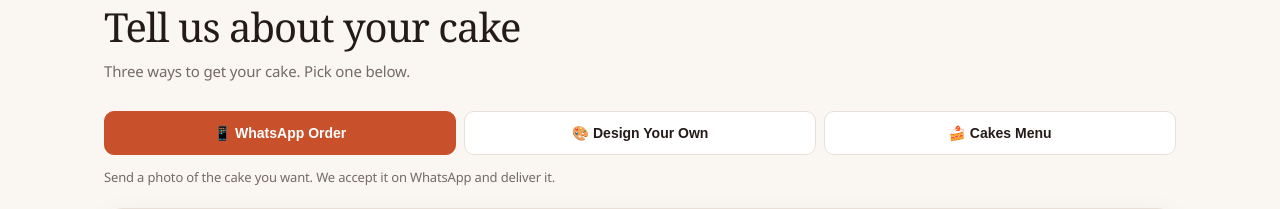
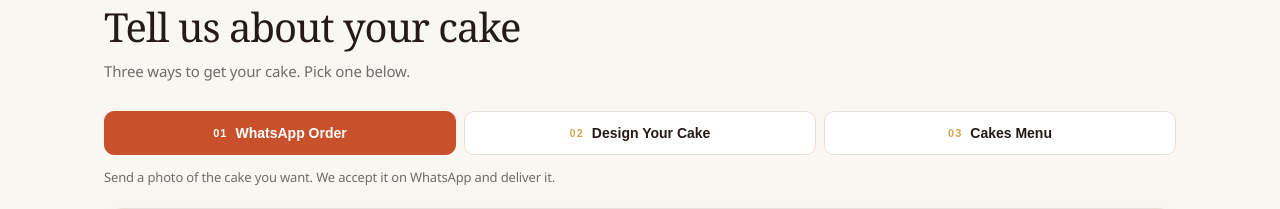
Before and after one commit to KinGMssN/suren_pastries, a Flask app: page /customized-cake in a window 1280 px wide. Shown: the part 397-606 px from the top of the page. Run offline with Flask 3, Linux system fonts and the light colour scheme.

Commit message:
Custom cakes round 2: numbered tabs, stepped Design Your Cake, overflow fix, menu Add aligned

```diff
--- a/app/templates/customized_cake.html
+++ b/app/templates/customized_cake.html
@@ -39,9 +39,9 @@
 
     <!-- Three options: 1 WhatsApp order (existing, unchanged) / 2 Design Your Own / 3 Cakes menu -->
     <div class="cake-tabs" role="tablist" aria-label="Ways to order a cake">
-      <button class="cake-tab active" type="button" role="tab" aria-selected="true" data-cake-tab="whatsapp">📱 WhatsApp Order</button>
-      <button class="cake-tab" type="button" role="tab" aria-selected="false" data-cake-tab="diy">🎨 Design Your Own</button>
-      <button class="cake-tab" type="button" role="tab" aria-selected="false" data-cake-tab="cakes">🍰 Cakes Menu</button>
+      <button class="cake-tab active" type="button" role="tab" aria-selected="true" data-cake-tab="whatsapp"><span class="cake-tab-num">01</span> WhatsApp Order</button>
+      <button class="cake-tab" type="button" role="tab" aria-selected="false" data-cake-tab="diy"><span class="cake-tab-num">02</span> Design Your Cake</button>
+      <button class="cake-tab" type="button" role="tab" aria-selected="false" data-cake-tab="cakes"><span class="cake-tab-num">03</span> Cakes Menu</button>
     </div>
     <p class="cake-tab-note" id="cake-tab-note">Send a photo of the cake you want. We accept it on WhatsApp and deliver it.</p>
 
@@ -91,20 +91,66 @@
     </form>
     </div>
 
-    <!-- 2. Design Your Own — frontend only. On submit it fills the WhatsApp Order form above, which sends it through the existing flow. No backend change. -->
+    <!-- 2. Design Your Cake — rebuilt as numbered steps, Occasion first. Frontend only. -->
     <div class="cake-panel" id="cake-panel-diy" role="tabpanel" hidden>
     <form id="cake-diy-form" class="cake-form cake-diy-form">
       <div class="cake-diy-preview" aria-live="polite">
-        <div class="cake-preview-cake cake-shape-round" id="cake-preview-cake"><span id="cake-preview-emoji">🎂</span></div>
+        <div class="cake-preview-cake cake-shape-round" id="cake-preview-cake"><span class="cake-preview-plate"></span></div>
         <div class="cake-preview-text">
           <div class="cake-preview-name" id="cake-preview-name">Your cake</div>
-          <div class="cake-preview-line" id="cake-preview-line">Pick a colour, shape and size to see it here.</div>
+          <div class="cake-preview-line" id="cake-preview-line">Start with the occasion below.</div>
         </div>
       </div>
 
-      <div class="cake-diy-grid">
-        <fieldset class="cake-field cake-field-wide">
-          <legend>Cake colour</legend>
+      <fieldset class="cake-step">
+        <legend><span class="cake-step-num">1</span> For which occasion?</legend>
+        <div class="cake-chips">
+          <label class="cake-chip"><input type="radio" name="diy_occasion" value="Birthday" checked>Birthday</label>
+          <label class="cake-chip"><input type="radio" name="diy_occasion" value="Anniversary">Anniversary</label>
+          <label class="cake-chip"><input type="radio" name="diy_occasion" value="Wedding">Wedding</label>
+          <label class="cake-chip"><input type="radio" name="diy_occasion" value="Baby Shower">Baby Shower</label>
+          <label class="cake-chip"><input type="radio" name="diy_occasion" value="Graduation">Graduation</label>
+          <label class="cake-chip"><input type="radio" name="diy_occasion" value="Farewell">Farewell</label>
+          <label class="cake-chip"><input type="radio" name="diy_occasion" value="Just Because">Just Because</label>
+          <label class="cake-chip"><input type="radio" name="diy_occasion" value="Other">Other</label>
+        </div>
+        <div class="cake-field cake-field-narrow">
+          <label for="cake-diy-occasion-other">Occasion, if other <span>(optional)</span></label>
+          <input id="cake-diy-occasion-other" name="diy_occasion_other" type="text" maxlength="40" placeholder="e.g. Housewarming">
+        </div>
+      </fieldset>
+
+      <fieldset class="cake-step">
+        <legend><span class="cake-step-num">2</span> How big should it be?</legend>
+        <div class="cake-chips">
+          <label class="cake-chip"><input type="radio" name="diy_size" value="0.5 kg (serves 4-6)" checked>0.5 kg <span class="cake-chip-sub">4-6 people</span></label>
+          <label class="cake-chip"><input type="radio" name="diy_size" value="1 kg (serves 8-10)">1 kg <span class="cake-chip-sub">8-10 people</span></label>
+          <label class="cake-chip"><input type="radio" name="diy_size" value="1.5 kg (serves 12-15)">1.5 kg <span class="cake-chip-sub">12-15 people</span></label>
+          <label class="cake-chip"><input type="radio" name="diy_size" value="2 kg (serves 16-20)">2 kg <span class="cake-chip-sub">16-20 people</span></label>
+          <label class="cake-chip"><input type="radio" name="diy_size" value="3 kg (serves 24+)">3 kg <span class="cake-chip-sub">24+ people</span></label>
+        </div>
+      </fieldset>
+
+      <fieldset class="cake-step">
+        <legend><span class="cake-step-num">3</span> Which flavour?</legend>
+        <div class="cake-field cake-field-narrow">
+          <label for="cake-diy-flavour">Flavour</label>
+          <select id="cake-diy-flavour" name="diy_flavour" required>
+            <option value="">Choose a flavour</option>
+            <option>Chocolate</option>
+            <option>Vanilla</option>
+            <option>Butterscotch</option>
+            <option>Red Velvet</option>
+            <option>Strawberry</option>
+            <option>Pineapple</option>
+            <option>Mango</option>
+            <option>Black Forest</option>
+          </select>
+        </div>
+      </fieldset>
+
+      <fieldset class="cake-step">
+        <legend><span class="cake-step-num">4</span> Colour and shape</legend>
         <div class="cake-colours">
           <label class="cake-colour"><input type="radio" name="diy_colour" value="Pink" data-hex="#F7A8B8" checked><span style="background:#F7A8B8" title="Pink"></span>Pink</label>
           <label class="cake-colour"><input type="radio" name="diy_colour" value="Chocolate" data-hex="#6B4226"><span style="background:#6B4226" title="Chocolate"></span>Chocolate</label>
@@ -115,11 +161,7 @@
           <label class="cake-colour"><input type="radio" name="diy_colour" value="Lemon Yellow" data-hex="#F9D976"><span style="background:#F9D976" title="Lemon Yellow"></span>Lemon</label>
           <label class="cake-colour cake-colour-custom"><input type="color" id="cake-diy-custom-colour" value="#C8502A" aria-label="Pick your own colour"><span>Your colour</span></label>
         </div>
-        </fieldset>
-
-        <fieldset class="cake-field">
-          <legend>Shape</legend>
-          <div class="cake-chips">
+        <div class="cake-chips cake-chips-shapes">
           <label class="cake-chip"><input type="radio" name="diy_shape" value="Round" checked>Round</label>
           <label class="cake-chip"><input type="radio" name="diy_shape" value="Square">Square</label>
           <label class="cake-chip"><input type="radio" name="diy_shape" value="Heart">Heart</label>
@@ -127,19 +169,8 @@
         </div>
       </fieldset>
 
-        <fieldset class="cake-field">
-          <legend>Size</legend>
-          <div class="cake-chips">
-            <label class="cake-chip"><input type="radio" name="diy_size" value="0.5 kg (serves 4-6)" checked>0.5 kg</label>
-            <label class="cake-chip"><input type="radio" name="diy_size" value="1 kg (serves 8-10)">1 kg</label>
-            <label class="cake-chip"><input type="radio" name="diy_size" value="1.5 kg (serves 12-15)">1.5 kg</label>
-            <label class="cake-chip"><input type="radio" name="diy_size" value="2 kg (serves 16-20)">2 kg</label>
-            <label class="cake-chip"><input type="radio" name="diy_size" value="3 kg (serves 24+)">3 kg</label>
-          </div>
-        </fieldset>
-
-        <fieldset class="cake-field cake-field-wide">
-          <legend>Toppings</legend>
+      <fieldset class="cake-step">
+        <legend><span class="cake-step-num">5</span> Toppings</legend>
         <div class="cake-chips cake-chips-check">
           <label class="cake-chip"><input type="checkbox" name="diy_topping" value="Choco Chips">Choco Chips</label>
           <label class="cake-chip"><input type="checkbox" name="diy_topping" value="Fresh Fruits">Fresh Fruits</label>
@@ -152,42 +183,48 @@
         </div>
       </fieldset>
 
-        <fieldset class="cake-field cake-field-wide">
-          <legend>Which occasion?</legend>
-          <div class="cake-chips">
-            <label class="cake-chip"><input type="radio" name="diy_occasion" value="Birthday" checked>🎂 Birthday</label>
-            <label class="cake-chip"><input type="radio" name="diy_occasion" value="Anniversary">💍 Anniversary</label>
-            <label class="cake-chip"><input type="radio" name="diy_occasion" value="Wedding">💒 Wedding</label>
-            <label class="cake-chip"><input type="radio" name="diy_occasion" value="Baby Shower">👶 Baby Shower</label>
-            <label class="cake-chip"><input type="radio" name="diy_occasion" value="Graduation">🎓 Graduation</label>
-            <label class="cake-chip"><input type="radio" name="diy_occasion" value="Farewell">👋 Farewell</label>
-            <label class="cake-chip"><input type="radio" name="diy_occasion" value="Just Because">✨ Just Because</label>
-          </div>
-        </fieldset>
-
+      <fieldset class="cake-step">
+        <legend><span class="cake-step-num">6</span> Name and message on the cake</legend>
         <div class="cake-field">
           <label for="cake-diy-name">Name to write on the cake</label>
           <input id="cake-diy-name" name="diy_name" type="text" maxlength="30" placeholder="e.g. Happy Birthday Ananya">
         </div>
         <div class="cake-field">
-          <label for="cake-diy-flavour">Flavour <span>(optional)</span></label>
-          <select id="cake-diy-flavour" name="diy_flavour">
-            <option value="">No preference</option>
-            <option>Chocolate</option>
-            <option>Vanilla</option>
-            <option>Butterscotch</option>
-            <option>Red Velvet</option>
-            <option>Strawberry</option>
-            <option>Pineapple</option>
-            <option>Mango</option>
+          <label for="cake-diy-message">Message on the cake <span>(optional)</span></label>
+          <input id="cake-diy-message" name="diy_message" type="text" maxlength="60" placeholder="e.g. Happy 21st!">
+        </div>
+      </fieldset>
+
+      <fieldset class="cake-step">
+        <legend><span class="cake-step-num">7</span> Anything else we should know?</legend>
+        <div class="cake-chips">
+          <label class="cake-chip"><input type="radio" name="diy_eggless" value="Eggless">Eggless</label>
+          <label class="cake-chip"><input type="radio" name="diy_eggless" value="With egg">With egg</label>
+          <label class="cake-chip"><input type="radio" name="diy_eggless" value="No preference" checked>No preference</label>
+        </div>
+        <div class="cake-field">
+          <label for="cake-diy-allergies">Allergies <span>(optional)</span></label>
+          <input id="cake-diy-allergies" name="diy_allergies" type="text" maxlength="120" placeholder="e.g. No nuts, no dairy">
+        </div>
+        <div class="cake-field">
+          <label for="cake-diy-budget">Budget <span>(optional)</span></label>
+          <select id="cake-diy-budget" name="diy_budget">
+            <option value="">No fixed budget</option>
+            <option>Under ₹500</option>
+            <option>₹500 - ₹1,000</option>
+            <option>₹1,000 - ₹2,000</option>
+            <option>Above ₹2,000</option>
           </select>
         </div>
-
-        <div class="cake-field cake-field-wide">
+        <div class="cake-chips">
+          <label class="cake-chip"><input type="radio" name="diy_delivery" value="Delivery" checked>Delivery</label>
+          <label class="cake-chip"><input type="radio" name="diy_delivery" value="Pickup from bakery">Pickup from bakery</label>
+        </div>
+        <div class="cake-field">
           <label for="cake-diy-special">Anything special? <span>(optional)</span></label>
-          <textarea id="cake-diy-special" name="diy_special" rows="3" maxlength="500" placeholder="Allergies, a message, a design idea, eggless, less sugar…"></textarea>
+          <textarea id="cake-diy-special" name="diy_special" rows="3" maxlength="500" placeholder="A design idea, less sugar, a photo reference you will send on WhatsApp…"></textarea>
         </div>
-      </div>
+      </fieldset>
 
       <p class="cake-diy-summary" id="cake-diy-summary" role="status" aria-live="polite"></p>
       <div class="cake-submit-row">
--- a/public/static/css/customized-cake.css
+++ b/public/static/css/customized-cake.css
@@ -100,3 +100,43 @@
 .cake-menu-foot .add-btn{background:#1A1A1A;color:#fff;border:none;font-size:12px;font-weight:500;padding:7px 16px;border-radius:6px;cursor:pointer;font-family:'DM Sans',sans-serif}
 .cake-menu-foot .add-btn:hover{background:#C8502A}
 @media(max-width:760px){.cake-tabs{margin-left:-4px;margin-right:-4px}.cake-tab{min-width:0;flex:1;padding:12px 8px;font-size:13px}.cake-diy-grid{grid-template-columns:1fr}.cake-diy-preview{flex-direction:row}.cakes-grid{grid-template-columns:1fr}}
+
+/* ── ROUND 2: overflow fix + numbered tabs + stepped Design Your Cake ── */
+/* Root cause of the white space: hidden radio/checkbox inputs inside the
+   chips were getting width:100% from `.cake-field input:not([type=file])`,
+   so each invisible input was 360px wide and pushed the page to 628px
+   on the Design tab only. Fix them to 1px and keep them inside the label. */
+.cake-page, .cake-section, .cake-form{overflow-x:clip}
+.cake-page input[type=radio], .cake-page input[type=checkbox]{width:auto !important;min-height:0 !important;padding:0}
+.cake-chip, .cake-colour{position:relative}
+.cake-chip input[type=radio], .cake-chip input[type=checkbox], .cake-colour input[type=radio]{position:absolute !important;width:1px !important;height:1px !important;left:0;top:0;opacity:0;overflow:hidden;clip:rect(0,0,0,0);white-space:nowrap;pointer-events:none}
+.cake-colour-custom input[type=color]{position:static !important;width:28px !important;height:28px !important;opacity:1;clip:auto;overflow:visible;pointer-events:auto}
+.cake-tabs{max-width:100%}
+.cake-tab{min-width:0;display:flex;align-items:center;justify-content:center;gap:8px}
+.cake-tab-num{font-size:11px;font-weight:700;letter-spacing:1px;color:#D4A853}
+.cake-tab.active .cake-tab-num{color:#fff}
+
+/* Stepped form */
+.cake-step{border:0;border-top:1px solid #eee5de;padding:22px 0 4px;margin:0}
+.cake-step:first-of-type{border-top:0;padding-top:4px}
+.cake-step legend{font-size:16px;font-weight:650;padding:0;margin-bottom:14px;float:left;width:100%}
+.cake-step-num{display:inline-flex;align-items:center;justify-content:center;width:26px;height:26px;border-radius:50%;background:#C8502A;color:#fff;font-size:13px;font-weight:700;margin-right:8px}
+.cake-step .cake-field{margin-top:14px}
+.cake-field-narrow{max-width:420px}
+.cake-chip-sub{font-weight:400;color:#756a64;font-size:12px}
+.cake-chip:has(input:checked) .cake-chip-sub{color:rgba(255,255,255,.8)}
+.cake-chips-shapes{margin-top:14px}
+.cake-preview-plate{display:block;width:56px;height:10px;border-radius:5px;background:rgba(255,255,255,.85)}
+.cake-diy-form .cake-field input:not([type=file]), .cake-diy-form .cake-field select, .cake-diy-form .cake-field textarea{width:100%}
+@media(max-width:760px){
+  .cake-tabs{flex-direction:column;flex-wrap:nowrap;gap:8px}
+  .cake-tab{flex:none;width:100%;justify-content:flex-start;padding:13px 16px;font-size:14px}
+  .cake-tab-num{display:inline;font-size:11px}
+  .cake-step legend{font-size:15px}
+  .cake-diy-preview{flex-direction:row}
+}
+/* Cakes menu cards: same bottom-aligned foot as the Menu page */
+.cake-menu-item{align-items:stretch}
+.cake-menu-body{flex:1;min-width:0;display:flex;flex-direction:column}
+.cake-menu-desc{flex:1}
+.cake-menu-foot{margin-top:auto;padding-top:12px;width:100%}
--- a/public/static/js/customized-cake.js
+++ b/public/static/js/customized-cake.js
@@ -215,13 +215,13 @@
   });
 })();
 
-/* ── THREE WAYS TO ORDER: tabs + Design Your Own + Cakes Menu ──
-   Frontend only. No backend change. Design Your Own fills the existing
+/* ── THREE WAYS TO ORDER: tabs + Design Your Cake + Cakes Menu ──
+   Frontend only. No backend change. Design Your Cake fills the existing
    WhatsApp Order form, which sends it through the existing flow. */
 (() => {
   const notes = {
     whatsapp: 'Send a photo of the cake you want. We accept it on WhatsApp and deliver it.',
-    diy: 'Build it yourself — colour, shape, size, toppings, occasion and the name on top.',
+    diy: 'Build it yourself, step by step — occasion first, then size, flavour, colour, toppings and the name on top.',
     cakes: 'Ready-made cakes, 1 kg each. Tap + Add and they go straight into your cart.',
   };
   const tabs = Array.from(document.querySelectorAll('[data-cake-tab]'));
@@ -245,7 +245,7 @@
   const start = (location.hash || '').replace('#', '');
   if (['whatsapp', 'diy', 'cakes'].includes(start)) showTab(start, false);
 
-  /* Design Your Own: live preview + summary, then fill WhatsApp form */
+  /* Design Your Cake: live preview + summary, then fill WhatsApp form */
   const diyForm = document.getElementById('cake-diy-form');
   if (diyForm) {
     const previewCake = document.getElementById('cake-preview-cake');
@@ -261,11 +261,19 @@
       const el = diyForm.querySelector('input[name="diy_colour"]:checked');
       return el ? (el.dataset.hex || '#F7A8B8') : '#F7A8B8';
     };
+    const occasion = () => {
+      const o = pick('diy_occasion');
+      if (o === 'Other') {
+        const other = (document.getElementById('cake-diy-occasion-other').value || '').trim();
+        return other || 'Other occasion';
+      }
+      return o;
+    };
     function update() {
       const colour = pick('diy_colour');
       const shape = pick('diy_shape');
       const size = pick('diy_size');
-      const occasion = pick('diy_occasion');
+      const occ = occasion();
       const name = (document.getElementById('cake-diy-name').value || '').trim();
       const toppings = Array.from(diyForm.querySelectorAll('input[name="diy_topping"]:checked')).map(i => i.value);
       if (previewCake) {
@@ -273,9 +281,9 @@
         previewCake.className = 'cake-preview-cake cake-shape-' + shape.toLowerCase();
       }
       if (previewName) previewName.textContent = name ? name : 'Your cake';
-      if (previewLine) previewLine.textContent = [colour, shape, size, occasion].filter(Boolean).join(' · ') || 'Pick a colour, shape and size to see it here.';
+      if (previewLine) previewLine.textContent = [occ, colour, shape, size].filter(Boolean).join(' · ') || 'Start with the occasion below.';
       if (summary) {
-        summary.textContent = 'Your design: ' + [colour + ' cake', shape, size, toppings.length ? 'Toppings: ' + toppings.join(', ') : 'No toppings yet', occasion, name ? 'Name on cake: "' + name + '"' : ''].filter(Boolean).join(' — ') + '.';
+        summary.textContent = 'Your design: ' + [occ + ' cake', colour, shape, size, toppings.length ? 'Toppings: ' + toppings.join(', ') : 'No toppings yet', name ? 'Name on cake: "' + name + '"' : ''].filter(Boolean).join(' — ') + '.';
       }
     }
     diyForm.addEventListener('input', update);
@@ -286,20 +294,29 @@
     update();
     diyForm.addEventListener('submit', e => {
       e.preventDefault();
+      if (!diyForm.reportValidity()) return;
       const colour = customColour && document.activeElement === customColour ? 'Custom colour ' + customColour.value : pick('diy_colour');
       const toppings = Array.from(diyForm.querySelectorAll('input[name="diy_topping"]:checked')).map(i => i.value);
       const flavour = document.getElementById('cake-diy-flavour').value;
       const name = (document.getElementById('cake-diy-name').value || '').trim();
+      const message = (document.getElementById('cake-diy-message').value || '').trim();
+      const allergies = (document.getElementById('cake-diy-allergies').value || '').trim();
+      const budget = document.getElementById('cake-diy-budget').value;
       const special = (document.getElementById('cake-diy-special').value || '').trim();
       const lines = [
-        'Design Your Own cake',
+        'Design Your Cake',
+        'Occasion: ' + occasion(),
+        'Size: ' + pick('diy_size'),
+        'Flavour: ' + (flavour || 'No preference'),
         'Colour: ' + colour,
         'Shape: ' + pick('diy_shape'),
-        'Size: ' + pick('diy_size'),
         'Toppings: ' + (toppings.length ? toppings.join(', ') : 'None'),
-        'Occasion: ' + pick('diy_occasion'),
-        flavour ? 'Flavour: ' + flavour : null,
         name ? 'Name on cake: "' + name + '"' : null,
+        message ? 'Message on cake: "' + message + '"' : null,
+        'Eggless: ' + pick('diy_eggless'),
+        allergies ? 'Allergies: ' + allergies : null,
+        budget ? 'Budget: ' + budget : null,
+        'Delivery: ' + pick('diy_delivery'),
         special ? 'Special: ' + special : null,
       ].filter(Boolean);
       const desc = document.getElementById('cake-description');
```
Also changed, not shown: public/static/css/menu.css (+8 -8 lines). Lines whose indentation alone changed are shown as unchanged.
